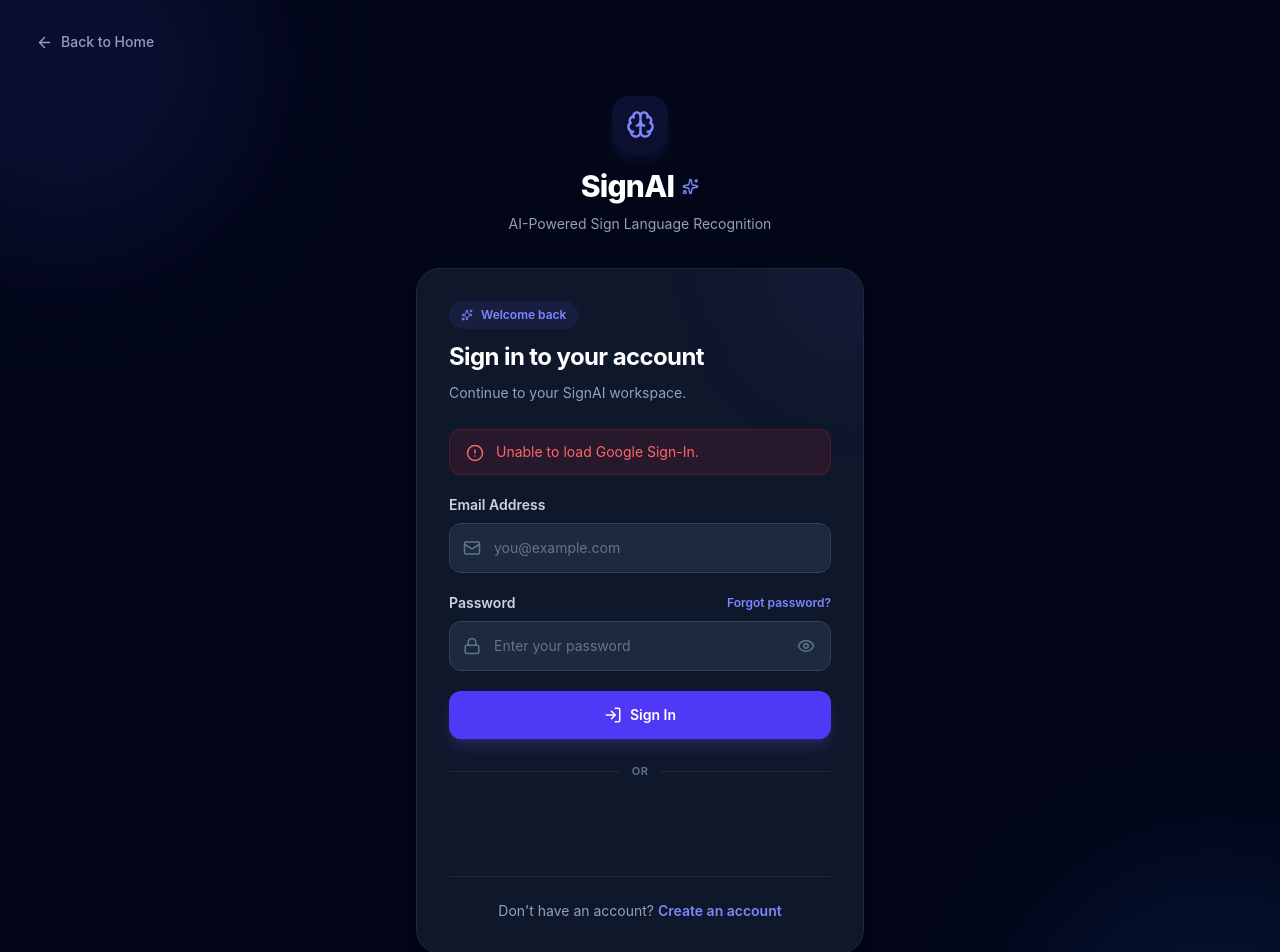
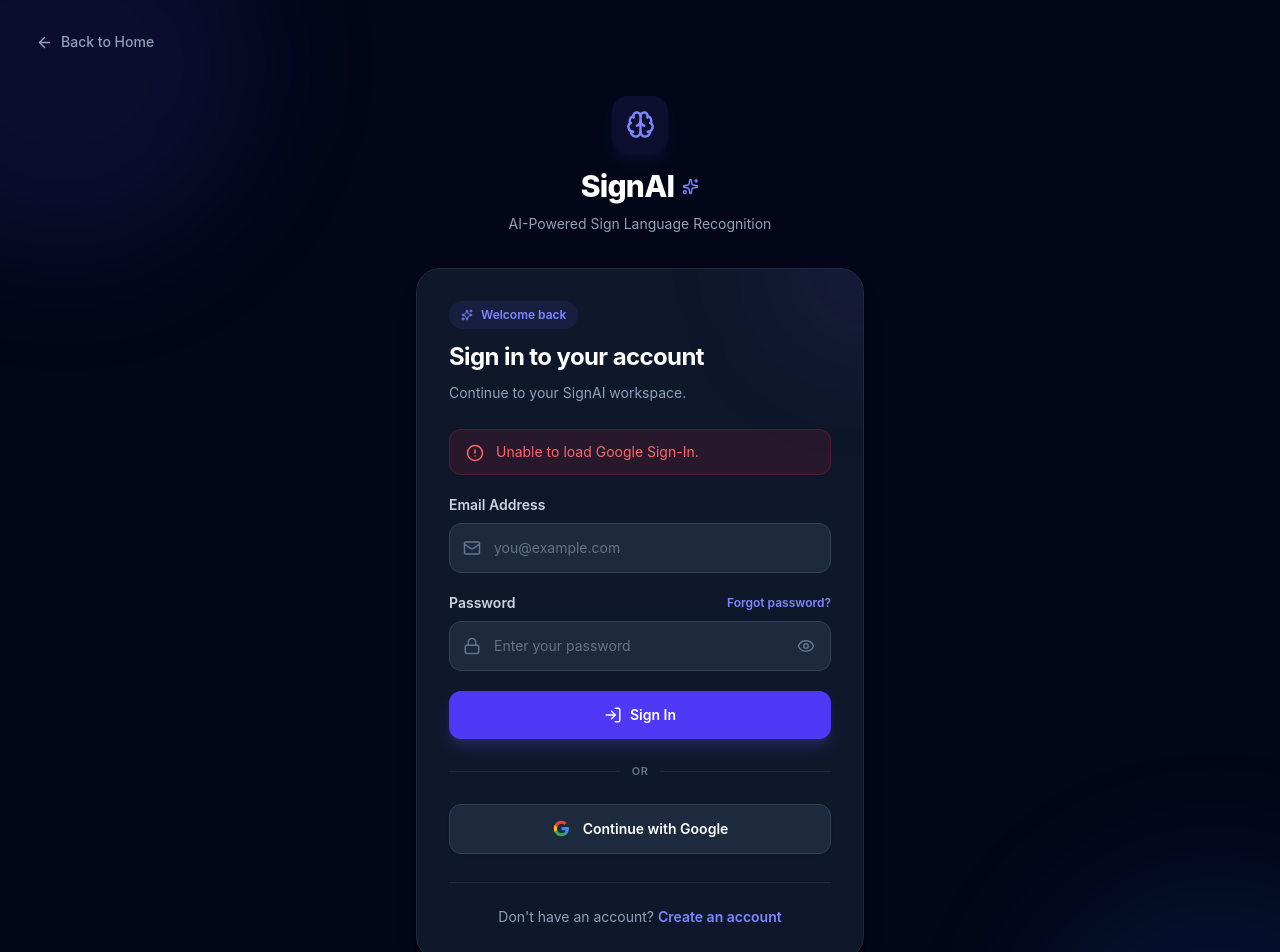
Before and after one commit to Tharun1208/sign-language, a React (Vite) app in the folder frontend/: page /login in a window 1280 px wide. Shown: the top 952 px of the page. Built offline with nearby package versions, Linux system fonts and the light colour scheme; no server answers.

Commit message:
Update login.jsx

```diff
--- a/frontend/src/pages/login.jsx
+++ b/frontend/src/pages/login.jsx
@@ -50,13 +50,13 @@
   const [success, setSuccess] = useState("");
 
   // =========================================================
-  // GOOGLE BUTTON REF
-  // =========================================================
-
-  const googleButtonRef = useRef(null);
-
-  // =========================================================
-  // REDIRECT AFTER LOGIN
+  // GOOGLE
+  // =========================================================
+
+  const googleInitializedRef = useRef(false);
+
+  // =========================================================
+  // REDIRECT
   // =========================================================
 
   const redirectAfterLogin = () => {
@@ -123,7 +123,7 @@
   };
 
   // =========================================================
-  // NORMAL EMAIL / PASSWORD LOGIN
+  // EMAIL LOGIN
   // =========================================================
 
   const handleLogin = async (e) => {
@@ -134,10 +134,6 @@
 
     const cleanEmail = email.trim();
     const cleanPassword = password;
-
-    // -------------------------------------------------------
-    // VALIDATION
-    // -------------------------------------------------------
 
     if (!cleanEmail || !cleanPassword) {
       setError(
@@ -269,10 +265,6 @@
         "Sending Google credential to backend..."
       );
 
-      // =====================================================
-      // SEND GOOGLE CREDENTIAL TO BACKEND
-      // =====================================================
-
       const result = await fetch(
         `${API_URL}/api/auth/google`,
         {
@@ -313,10 +305,6 @@
         data
       );
 
-      // =====================================================
-      // BACKEND ERROR
-      // =====================================================
-
       if (!result.ok) {
         throw new Error(
           data.message ||
@@ -325,20 +313,12 @@
         );
       }
 
-      // =====================================================
-      // TOKEN CHECK
-      // =====================================================
-
       if (!data.token) {
         throw new Error(
           "Google login succeeded, but authentication token was not received."
         );
       }
 
-      // =====================================================
-      // SAVE SESSION
-      // =====================================================
-
       saveUserSession(data);
 
       setSuccess(
@@ -349,10 +329,6 @@
       console.log(
         "Google login successful."
       );
-
-      // =====================================================
-      // REDIRECT
-      // =====================================================
 
       setTimeout(() => {
         redirectAfterLogin();
@@ -373,7 +349,7 @@
   };
 
   // =========================================================
-  // GOOGLE IDENTITY SERVICES
+  // INITIALIZE GOOGLE IDENTITY SERVICES
   // =========================================================
 
   useEffect(() => {
@@ -382,18 +358,10 @@
         "VITE_GOOGLE_CLIENT_ID is missing."
       );
 
-      setError(
-        "Google Sign-In is not configured."
-      );
-
       return;
     }
 
     let cancelled = false;
-
-    // =======================================================
-    // INITIALIZE GOOGLE
-    // =======================================================
 
     const initializeGoogle = () => {
       if (cancelled) {
@@ -412,15 +380,15 @@
         return;
       }
 
+      if (googleInitializedRef.current) {
+        return;
+      }
+
       try {
         console.log(
           "Initializing Google Identity Services..."
         );
 
-        // ===================================================
-        // GOOGLE INITIALIZATION
-        // ===================================================
-
         window.google.accounts.id.initialize({
           client_id:
             GOOGLE_CLIENT_ID,
@@ -435,43 +403,11 @@
           context: "signin",
         });
 
+        googleInitializedRef.current = true;
+
         console.log(
           "Google Identity Services initialized successfully."
         );
-
-        // ===================================================
-        // RENDER REAL GOOGLE BUTTON
-        // ===================================================
-
-        if (
-          googleButtonRef.current
-        ) {
-          googleButtonRef.current.innerHTML =
-            "";
-
-          window.google.accounts.id.renderButton(
-            googleButtonRef.current,
-            {
-              type: "standard",
-
-              theme: "outline",
-
-              size: "large",
-
-              text: "continue_with",
-
-              shape: "rect",
-
-              width: 400,
-
-              logo_alignment: "left",
-            }
-          );
-
-          console.log(
-            "Google Sign-In button rendered successfully."
-          );
-        }
       } catch (err) {
         console.error(
           "Google initialization error:",
@@ -485,7 +421,7 @@
     };
 
     // =======================================================
-    // CHECK EXISTING SCRIPT
+    // EXISTING SCRIPT
     // =======================================================
 
     const existingScript =
@@ -516,7 +452,7 @@
     }
 
     // =======================================================
-    // LOAD GOOGLE SCRIPT
+    // CREATE SCRIPT
     // =======================================================
 
     const script =
@@ -558,10 +494,104 @@
 
     return () => {
       cancelled = true;
-
-      script.onload = null;
     };
   }, []);
+
+  // =========================================================
+  // CUSTOM GOOGLE BUTTON
+  // =========================================================
+
+  const handleGoogleLogin = () => {
+    if (!GOOGLE_CLIENT_ID) {
+      setError(
+        "Google Sign-In is not configured."
+      );
+
+      return;
+    }
+
+    if (
+      !window.google ||
+      !window.google.accounts ||
+      !window.google.accounts.id
+    ) {
+      setError(
+        "Google Sign-In is still loading. Please try again."
+      );
+
+      console.error(
+        "Google Identity Services is not available."
+      );
+
+      return;
+    }
+
+    try {
+      setError("");
+      setSuccess("");
+      setGoogleLoading(true);
+
+      console.log(
+        "Opening Google Sign-In..."
+      );
+
+      /*
+       * This opens Google's authentication UI.
+       * The actual credential is returned through
+       * handleGoogleResponse().
+       */
+
+      window.google.accounts.id.prompt(
+        (notification) => {
+          console.log(
+            "Google prompt notification:",
+            notification
+          );
+
+          if (
+            notification.isNotDisplayed?.()
+          ) {
+            console.warn(
+              "Google prompt was not displayed."
+            );
+
+            setGoogleLoading(false);
+          }
+
+          if (
+            notification.isSkippedMoment?.()
+          ) {
+            console.warn(
+              "Google prompt was skipped."
+            );
+
+            setGoogleLoading(false);
+          }
+
+          if (
+            notification.isDismissedMoment?.()
+          ) {
+            console.warn(
+              "Google prompt was dismissed."
+            );
+
+            setGoogleLoading(false);
+          }
+        }
+      );
+    } catch (err) {
+      console.error(
+        "Google button error:",
+        err
+      );
+
+      setGoogleLoading(false);
+
+      setError(
+        "Unable to open Google Sign-In. Please try again."
+      );
+    }
+  };
 
   // =========================================================
   // UI
@@ -579,9 +609,8 @@
         dark:text-white
       "
     >
-
       {/* =====================================================
-          AUTOFILL FIX
+          CUSTOM CSS
       ===================================================== */}
 
       <style>{`
@@ -835,7 +864,6 @@
               sm:p-8
             "
           >
-
             <div
               className="
                 pointer-events-none
@@ -973,7 +1001,7 @@
               )}
 
               {/* =================================================
-                  LOGIN FORM
+                  FORM
               ================================================= */}
 
               <form
@@ -1209,21 +1237,18 @@
                 </div>
 
                 {/* =================================================
-                    SIGN IN
+                    EMAIL SIGN IN
                 ================================================= */}
 
                 <button
                   type="submit"
                   disabled={isLoading}
                   className="
-                    group
-                    relative
                     flex
                     w-full
                     items-center
                     justify-center
                     gap-2
-                    overflow-hidden
                     rounded-xl
                     bg-indigo-600
                     py-3.5
@@ -1314,75 +1339,53 @@
               </div>
 
               {/* =================================================
-                  GOOGLE SIGN-IN
+                  GOOGLE BUTTON
               ================================================= */}
 
-              <div
-                className="
-                  relative
+              <button
+                type="button"
+                onClick={handleGoogleLogin}
+                disabled={
+                  googleLoading ||
+                  !GOOGLE_CLIENT_ID
+                }
+                className="
                   flex
-                  min-h-[44px]
                   w-full
                   items-center
                   justify-center
-                "
-              >
-                {!GOOGLE_CLIENT_ID ? (
-                  <div
-                    className="
-                      w-full
+                  gap-3
                   rounded-xl
                   border
-                      border-red-200
-                      bg-red-50
-                      px-4
-                      py-3
-                      text-center
+                  border-slate-200
+                  bg-white
+                  py-3.5
                   text-sm
-                      text-red-600
-                      dark:border-red-500/20
-                      dark:bg-red-500/10
-                      dark:text-red-400
-                    "
-                  >
-                    Google Sign-In is not
-                    configured.
-                  </div>
-                ) : (
-                  <div
-                    ref={
-                      googleButtonRef
-                    }
-                    className="
-                      flex
-                      min-h-[44px]
-                      w-full
-                      items-center
-                      justify-center
-                    "
-                  />
-                )}
-              </div>
-
-              {/* GOOGLE LOADING MESSAGE */}
-
-              {googleLoading && (
-                <div
-                  className="
-                    mt-3
-                    flex
-                    items-center
-                    justify-center
-                    gap-2
-                    text-xs
-                    text-slate-500
-                    dark:text-slate-400
-                  "
-                >
+                  font-semibold
+                  text-slate-700
+                  shadow-sm
+                  transition-all
+                  duration-200
+                  hover:-translate-y-0.5
+                  hover:border-slate-300
+                  hover:bg-slate-50
+                  hover:shadow-md
+                  active:scale-[0.98]
+                  disabled:cursor-not-allowed
+                  disabled:opacity-70
+                  dark:border-slate-700
+                  dark:bg-slate-800
+                  dark:text-white
+                  dark:hover:border-slate-600
+                  dark:hover:bg-slate-750
+                "
+              >
+                {googleLoading ? (
+                  <>
                     <span
                       className="
-                      h-3.5
-                      w-3.5
+                        h-4
+                        w-4
                         animate-spin
                         rounded-full
                         border-2
@@ -1394,8 +1397,44 @@
                     />
 
                     Signing in with Google...
-                </div>
+                  </>
+                ) : (
+                  <>
+                    {/* Google Logo */}
+
+                    <svg
+                      width="19"
+                      height="19"
+                      viewBox="0 0 24 24"
+                      aria-hidden="true"
+                    >
+                      <path
+                        fill="#4285F4"
+                        d="M21.35 12.27c0-.71-.06-1.39-.18-2.05H12v3.88h5.24a4.48 4.48 0 0 1-1.95 2.94v2.45h3.16c1.85-1.7 2.9-4.2 2.9-7.22Z"
+                      />
+
+                      <path
+                        fill="#34A853"
+                        d="M12 21.75c2.64 0 4.86-.87 6.48-2.36l-3.16-2.45c-.88.59-2.01.94-3.32.94-2.55 0-4.71-1.72-5.49-4.03H3.24v2.53A9.79 9.79 0 0 0 12 21.75Z"
+                      />
+
+                      <path
+                        fill="#FBBC05"
+                        d="M6.51 13.85A5.88 5.88 0 0 1 6.2 12c0-.64.11-1.26.31-1.85V7.62H3.24A9.75 9.75 0 0 0 2.25 12c0 1.57.38 3.05.99 4.38l3.27-2.53Z"
+                      />
+
+                      <path
+                        fill="#EA4335"
+                        d="M12 6.12c1.44 0 2.73.5 3.75 1.48l2.81-2.81C16.86 3.18 14.64 2.25 12 2.25a9.79 9.79 0 0 0-8.76 5.37l3.27 2.53C7.29 7.84 9.45 6.12 12 6.12Z"
+                      />
+                    </svg>
+
+                    <span>
+                      Continue with Google
+                    </span>
+                  </>
                 )}
+              </button>
 
               {/* =================================================
                   REGISTER
@@ -1411,7 +1450,6 @@
                   dark:border-slate-800
                 "
               >
-
                 <p
                   className="
                     text-sm
@@ -1436,7 +1474,6 @@
                     Create an account
                   </Link>
                 </p>
-
               </div>
 
             </div>
```
Lines whose indentation alone changed are shown as unchanged.
